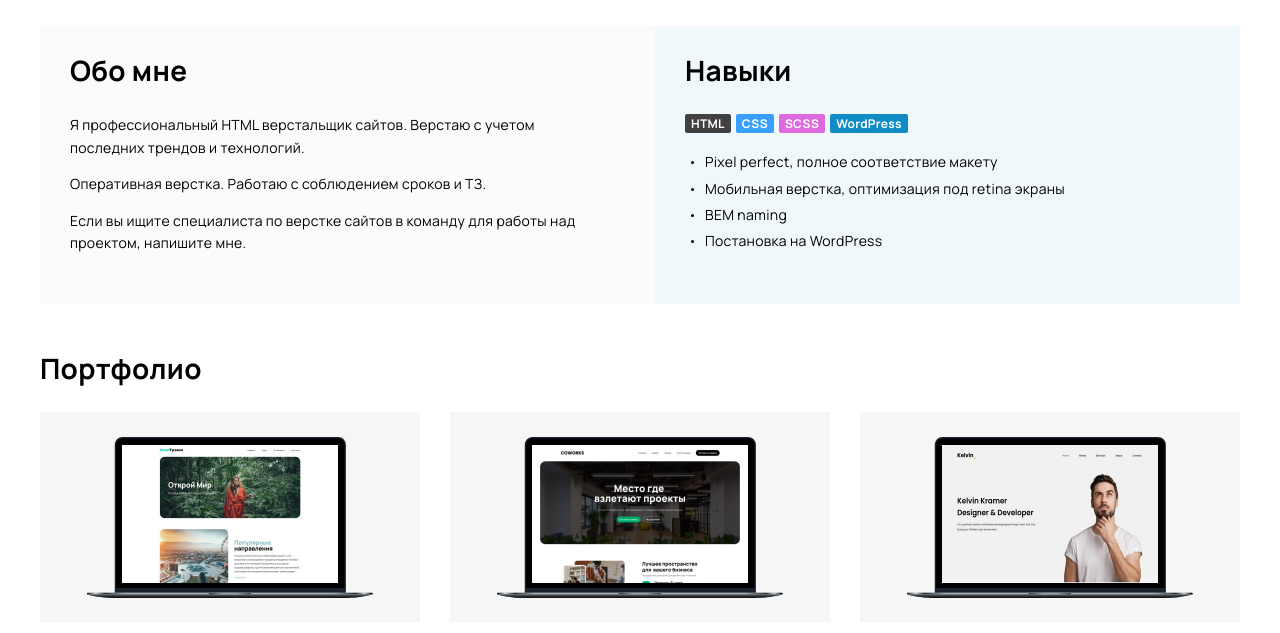
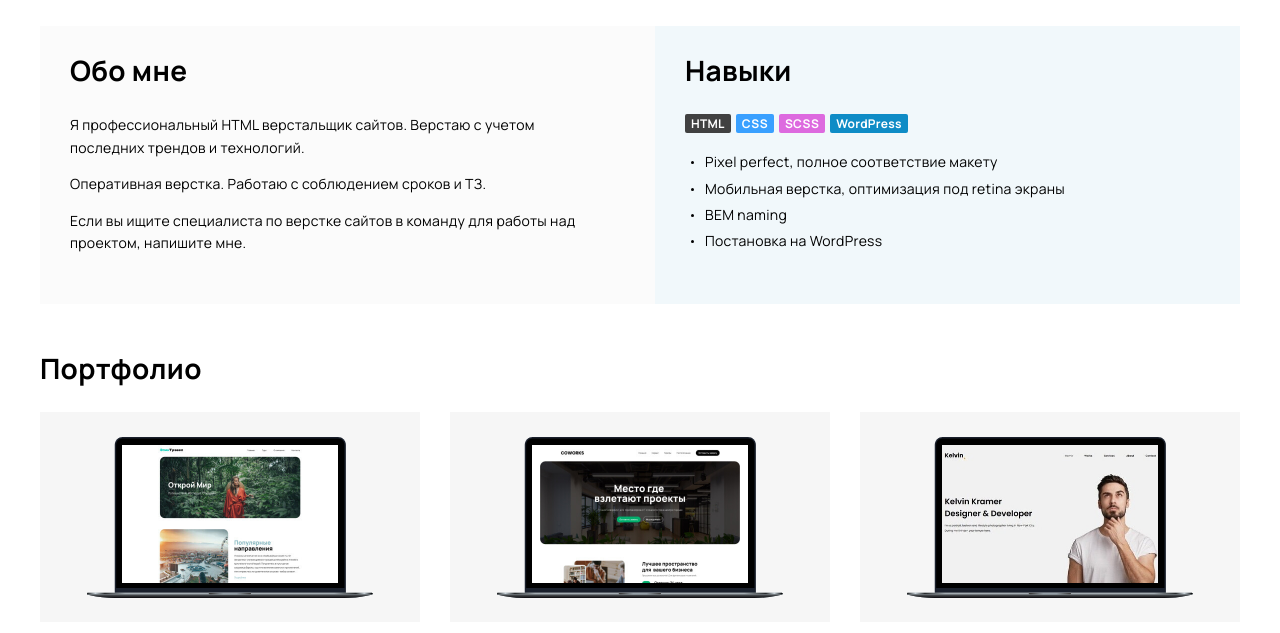
Before and after one commit to Samurai757/Portfolio, a plain HTML site: page index.html in a window 1280 px wide. Shown: the part 113-746 px from the top of the page. Drawn offline with Linux system fonts and the light colour scheme.

Commit message:
замена фото

```diff
--- a/index.html
+++ b/index.html
@@ -99,8 +99,8 @@
                     </li>
                     <li class="card">
                         <div class="card__img">
-                            <img src="./img/icon-progect/kelvin.jpeg" srcset="./img/icon-progect/kelvin@2x.jpeg"
-                                alt="Салон красоты">
+                            <img src="./img/icon-progect/kelvin@2x.jpg" srcset="./img/icon-progect/kelvin@2x.jpg"
+                                alt="Сайт лендинга">
                         </div>
                         <h3 class="card__title"><a href="#!" data-fancybox="gallery" data-src="#modalKelvin">Сайт
                                 лендинга</a></h3>
@@ -187,7 +187,7 @@
     </section>
     <section class="modal" id="modalKelvin">
         <div class="modal__img">
-            <img src="./img/icon-progect/kelvin-lg.jpeg" srcset="./img/icon-progect/kelvin-lg@2x.jpeg" alt="epic-lg">
+            <img src="./img/icon-progect/kelvin-lg.jpg" srcset="./img/icon-progect/kelvin-lg@2x.jpg" alt="Сайт лендинга">
         </div>
         <div class="modal__content">
             <h3 class="modal__title">Сайт лендинга</h3>
--- a/scss/blocks/_card.scss
+++ b/scss/blocks/_card.scss
@@ -20,6 +20,7 @@
 		margin-top: -7px;
 		width: 216px;
 		height: 138px;
+		object-fit: cover;
 	}
 }
 .card__title {
```
Also changed, not shown: css/main.css, img/icon-progect/kelvin-lg.jpeg (deleted), img/icon-progect/kelvin-lg.jpg (added), img/icon-progect/kelvin-lg@2x.jpeg (deleted), img/icon-progect/kelvin-lg@2x.jpg (added), img/icon-progect/kelvin.jpeg (deleted), img/icon-progect/kelvin.jpg (added), img/icon-progect/kelvin@2x.jpeg (deleted), img/icon-progect/kelvin@2x.jpg (added), 1 other file.
